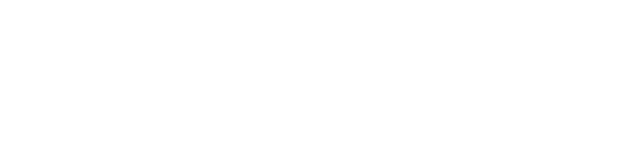
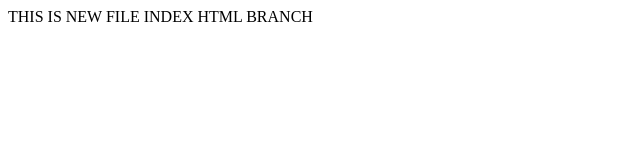
Before and after one commit to ParagVinsys/git-one-remote, a plain HTML site: page index.html in a window 1280 px wide. Shown: the whole page, without its empty margins (0-640 px from the left). Drawn offline with Linux system fonts and the light colour scheme.

Commit message:
index.html local

```diff
--- a/index.html
+++ b/index.html
@@ -5,6 +5,6 @@
     <title>INDEX REMOTE FILE</title>
   </head>
   <body>
-
+    THIS IS NEW FILE  INDEX HTML BRANCH
   </body>
 </html>
```
